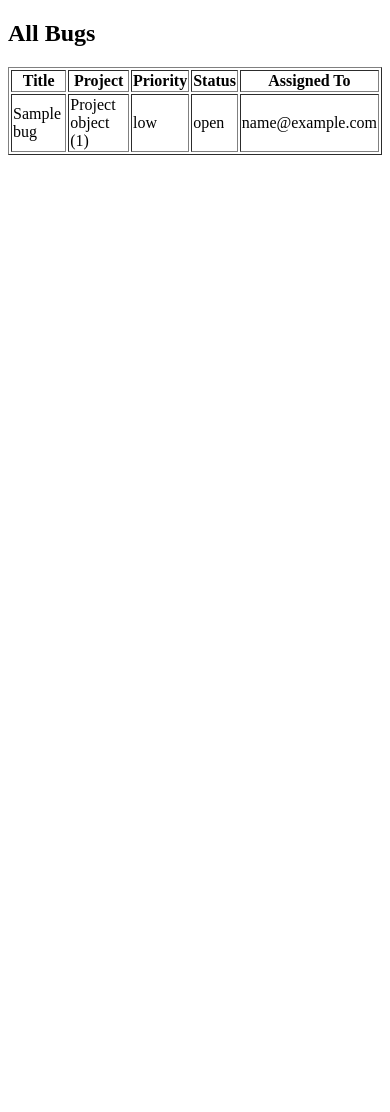
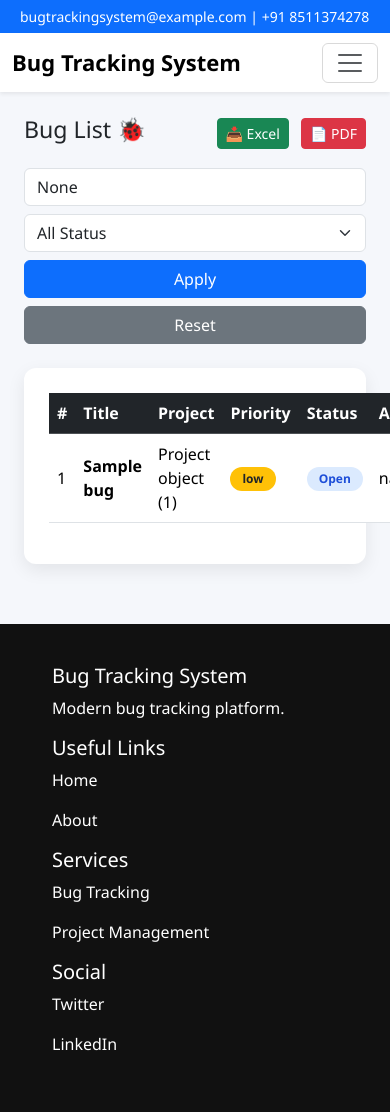
Before and after one commit to siddharthmehta2222-hub/bug-tracking-system-django, a Django app: page /bug-list/ in a window 390 px wide; the page is wider, and only the part inside the window is pictured. Before the commit the page ends 155 px from the top of that part, so only its background shows below. Run offline with Django 5.2, Linux system fonts and the light colour scheme; a user stored in the database is signed in; tables that the repository leaves empty hold one stand-in row (values such as "Sample post").

Commit message:
final: dded search,filters,export,pagination,role-based dashboard

```diff
--- a/core/templates/core/bug_list.html
+++ b/core/templates/core/bug_list.html
@@ -1,33 +1,125 @@
-<!DOCTYPE html>
-<html>
-<head>
-    <title>Bug List</title>
-</head>
+{% extends 'core/base.html' %}
 
-<body>
+{% block content %}
 
-<h2>All Bugs</h2>
+<style>
+.table-container{
+    background:white;
+    padding:25px;
+    border-radius:12px;
+    box-shadow:0 6px 18px rgba(0,0,0,0.08);
+}
 
-<table border="1">
+.badge{
+    padding:6px 12px;
+    border-radius:20px;
+    font-size:12px;
+}
+
+.badge-open{background:#dbeafe;color:#1d4ed8;}
+.badge-progress{background:#fef3c7;color:#b45309;}
+.badge-closed{background:#dcfce7;color:#15803d;}
+</style>
+
+<div class="container mt-4">
+
+    <!-- HEADER -->
+    <div class="d-flex justify-content-between align-items-center mb-3">
+        <h3>Bug List 🐞</h3>
+
+        <!-- EXPORT BUTTONS -->
+        <div>
+            <a href="{% url 'export_bugs_excel' %}" class="btn btn-success btn-sm me-2">
+                📥 Excel
+            </a>
+            <a href="{% url 'export_bugs_pdf' %}" class="btn btn-danger btn-sm">
+                📄 PDF
+            </a>
+        </div>
+    </div>
+
+    <!-- 🔍 SEARCH + FILTER -->
+    <form method="GET" class="row mb-4 g-2">
+
+        <div class="col-md-4">
+            <input type="text" name="q" value="{{ query }}"
+                   class="form-control" placeholder="🔍 Search bugs...">
+        </div>
+
+        <div class="col-md-3">
+            <select name="status" class="form-select">
+                <option value="">All Status</option>
+                <option value="open" {% if status == 'open' %}selected{% endif %}>Open</option>
+                <option value="in_progress" {% if status == 'in_progress' %}selected{% endif %}>In Progress</option>
+                <option value="closed" {% if status == 'closed' %}selected{% endif %}>Closed</option>
+            </select>
+        </div>
+
+        <div class="col-md-2">
+            <button class="btn btn-primary w-100">Apply</button>
+        </div>
+
+        <div class="col-md-2">
+            <a href="{% url 'bug_list' %}" class="btn btn-secondary w-100">
+                Reset
+            </a>
+        </div>
+
+    </form>
+
+    <!-- 📋 TABLE -->
+    <div class="table-container">
+
+        <table class="table table-hover align-middle">
+            <thead class="table-dark">
                 <tr>
+                    <th>#</th>
                     <th>Title</th>
                     <th>Project</th>
                     <th>Priority</th>
                     <th>Status</th>
                     <th>Assigned To</th>
                 </tr>
+            </thead>
+
+            <tbody>
 
             {% for bug in bugs %}
             <tr>
-    <td>{{ bug.title }}</td>
+                <td>{{ forloop.counter }}</td>
+                <td><strong>{{ bug.title }}</strong></td>
                 <td>{{ bug.project }}</td>
-    <td>{{ bug.priority }}</td>
-    <td>{{ bug.status }}</td>
+                <td>
+                    <span class="badge bg-warning text-dark">
+                        {{ bug.priority }}
+                    </span>
+                </td>
+
+                <td>
+                    {% if bug.status == 'open' %}
+                        <span class="badge badge-open">Open</span>
+                    {% elif bug.status == 'in_progress' %}
+                        <span class="badge badge-progress">In Progress</span>
+                    {% else %}
+                        <span class="badge badge-closed">Closed</span>
+                    {% endif %}
+                </td>
+
                 <td>{{ bug.assigned_to }}</td>
+            </tr>
+            {% empty %}
+            <tr>
+                <td colspan="6" class="text-center text-muted">
+                    No bugs found 😔
+                </td>
             </tr>
             {% endfor %}
 
+            </tbody>
         </table>
 
-</body>
-</html>
+    </div>
+
+</div>
+
+{% endblock %}
--- a/core/urls.py
+++ b/core/urls.py
@@ -44,6 +44,9 @@ urlpatterns = [
 
     path('change-password/<int:id>/', views.change_password, name='change_password'),
 
+    path('export-bugs-excel/', views.export_bugs_excel, name='export_bugs_excel'),
+
+    path('export-bugs-pdf/', views.export_bugs_pdf, name='export_bugs_pdf')
 
 
 
--- a/core/views.py
+++ b/core/views.py
@@ -2,20 +2,20 @@ from django.shortcuts import render, redirect, get_object_or_404
 from django.contrib.auth import authenticate, login, logout, get_user_model
 from django.contrib.auth.decorators import login_required
 from django.contrib import messages
-from django.http import HttpResponseForbidden
-
+from django.http import HttpResponseForbidden, HttpResponse
+from django.db.models import Q
+from django.contrib.auth.hashers import make_password
 
 from .models import Bug
 from .forms import BugForm, UserSignupForm
+
 import openpyxl
-from django.http import HttpResponse
 from reportlab.pdfgen import canvas
 
 
-
-
-
-
+# ==================================================
+# ADMIN ONLY DECORATOR
+# ==================================================
 def admin_only(view_func):
     def wrapper(request, *args, **kwargs):
         if request.user.role != 'admin':
@@ -23,8 +23,10 @@ def admin_only(view_func):
         return view_func(request, *args, **kwargs)
     return wrapper
 
-# ✅ Use custom user model properly
+
+# ✅ Custom user model
 User = get_user_model()
+
 
 # ==================================================
 # USER SIGNUP
@@ -40,6 +42,7 @@ def userSignupView(request):
         form = UserSignupForm()
 
     return render(request, 'core/signup.html', {'form': form})
+
 
 # ==================================================
 # LOGIN
@@ -59,6 +62,7 @@ def loginView(request):
 
     return render(request, "core/login.html")
 
+
 # ==================================================
 # LOGOUT
 # ==================================================
@@ -67,27 +71,29 @@ def logoutView(request):
     logout(request)
     return redirect('/login/')
 
+
 # ==================================================
 # DASHBOARD
 # ==================================================
 @login_required
 def dashboardView(request):
-    total_bugs = Bug.objects.count()
-    open_bugs = Bug.objects.filter(status='open').count()
-    progress_bugs = Bug.objects.filter(status='in_progress').count()
-    closed_bugs = Bug.objects.filter(status='closed').count()
+
+    if request.user.role == 'admin':
+        bugs = Bug.objects.all()
+    else:
+        bugs = Bug.objects.filter(assigned_to=request.user)
 
     context = {
-        'total_bugs': total_bugs,
-        'open_bugs': open_bugs,
-        'progress_bugs': progress_bugs,
-        'closed_bugs': closed_bugs,
+        'total_bugs': bugs.count(),
+        'open_bugs': bugs.filter(status='open').count(),
+        'progress_bugs': bugs.filter(status='in_progress').count(),
+        'closed_bugs': bugs.filter(status='closed').count(),
     }
 
     return render(request, "core/dashboard.html", context)
 
 # ==================================================
-# START BUG
+# BUG ACTIONS
 # ==================================================
 @login_required
 def start_bug(request, id):
@@ -97,9 +103,7 @@ def start_bug(request, id):
     messages.success(request, "Bug moved to In Progress")
     return redirect('dashboard')
 
-# ==================================================
-# CLOSE BUG
-# ==================================================
+
 @login_required
 def close_bug(request, id):
     bug = get_object_or_404(Bug, id=id)
@@ -107,6 +111,7 @@ def close_bug(request, id):
     bug.save()
     messages.success(request, "Bug closed successfully")
     return redirect('dashboard')
+
 
 # ==================================================
 # ADD BUG
@@ -126,16 +131,36 @@ def add_bug(request):
 
     return render(request, 'core/add_bug.html', {'form': form})
 
+
 # ==================================================
 # BUG LIST
 # ==================================================
 @login_required
 def bug_list(request):
+    query = request.GET.get('q')
+    status = request.GET.get('status')
+
     bugs = Bug.objects.all().order_by('-id')
-    return render(request, 'core/bug_list.html', {'bugs': bugs})
+
+    # 🔍 SEARCH
+    if query:
+        bugs = bugs.filter(
+            Q(title__icontains=query) |
+            Q(description__icontains=query)
+        )
+
+    # 🎯 FILTER
+    if status:
+        bugs = bugs.filter(status=status)
+
+    return render(request, 'core/bug_list.html', {
+        'bugs': bugs,
+        'query': query,
+        'status': status
+    })
 
 # ==================================================
-# HOME PAGE
+# HOME
 # ==================================================
 def home(request):
     context = {
@@ -146,45 +171,29 @@ def home(request):
     }
     return render(request, 'core/home.html', context)
 
+
 # ==================================================
 # ADD USER
 # ==================================================
 @login_required
 def add_user(request):
     if request.method == "POST":
-
-        username = request.POST.get('username')
-        email = request.POST.get('email')
-        password = request.POST.get('password')
-        role = request.POST.get('role')
-
-        first_name = request.POST.get('first_name')
-        last_name = request.POST.get('last_name')
-        phone = request.POST.get('phone')
-        gender = request.POST.get('gender')
-        dob = request.POST.get('dob')
-        address = request.POST.get('address')
-
-        image = request.FILES.get('image')
-
-        # ✅ Create user
         user = User.objects.create_user(
-            username=username,
-            email=email,
-            password=password
+            username=request.POST.get('username'),
+            email=request.POST.get('email'),
+            password=request.POST.get('password')
         )
 
-        # Extra fields
-        user.role = role
-        user.first_name = first_name
-        user.last_name = last_name
-        user.phone = phone
-        user.gender = gender
-        user.dob = dob
-        user.address = address
+        user.role = request.POST.get('role')
+        user.first_name = request.POST.get('first_name')
+        user.last_name = request.POST.get('last_name')
+        user.phone = request.POST.get('phone')
+        user.gender = request.POST.get('gender')
+        user.dob = request.POST.get('dob')
+        user.address = request.POST.get('address')
 
-        if image:
-            user.image = image
+        if request.FILES.get('image'):
+            user.image = request.FILES.get('image')
 
         user.save()
 
@@ -193,13 +202,30 @@ def add_user(request):
 
     return render(request, 'core/add_user.html')
 
+
 # ==================================================
-# USER LIST
+# USER LIST (WITH SEARCH 🔥)
 # ==================================================
 @login_required
 def user_list(request):
+    query = request.GET.get('q')
+
     users = User.objects.all().order_by('-id')
-    return render(request, 'core/user_list.html', {'users': users})
+
+    if query:
+        users = users.filter(
+            Q(username__icontains=query) |
+            Q(email__icontains=query) |
+            Q(first_name__icontains=query) |
+            Q(last_name__icontains=query) |
+            Q(phone__icontains=query)
+        )
+
+    return render(request, 'core/user_list.html', {
+        'users': users,
+        'query': query
+    })
+
 
 # ==================================================
 # DELETE USER
@@ -211,11 +237,19 @@ def delete_user(request, id):
     messages.success(request, "User deleted successfully")
     return redirect('user_list')
 
+
+# ==================================================
+# VIEW USER
+# ==================================================
 @login_required
 def view_user(request, id):
     user = get_object_or_404(User, id=id)
     return render(request, 'core/view_user.html', {'user': user})
 
+
+# ==================================================
+# EDIT USER
+# ==================================================
 @login_required
 def edit_user(request, id):
     user = get_object_or_404(User, id=id)
@@ -238,11 +272,19 @@ def edit_user(request, id):
 
     return render(request, 'core/edit_user.html', {'user': user})
 
+
+# ==================================================
+# USER REPORT
+# ==================================================
 @login_required
 def user_report(request):
     users = User.objects.all().order_by('-id')
     return render(request, 'core/user_report.html', {'users': users})
 
+
+# ==================================================
+# EXPORT EXCEL
+# ==================================================
 @login_required
 def export_users_excel(request):
     users = User.objects.all()
@@ -251,11 +293,8 @@ def export_users_excel(request):
     ws = wb.active
     ws.title = "Users"
 
-    # HEADER
-    headers = ['ID', 'Name', 'Email', 'Phone', 'Role', 'DOB']
-    ws.append(headers)
+    ws.append(['ID', 'Name', 'Email', 'Phone', 'Role', 'DOB'])
 
-    # DATA
     for user in users:
         ws.append([
             user.id,
@@ -274,6 +313,10 @@ def export_users_excel(request):
     wb.save(response)
     return response
 
+
+# ==================================================
+# EXPORT PDF
+# ==================================================
 @login_required
 def export_users_pdf(request):
     users = User.objects.all()
@@ -284,8 +327,6 @@ def export_users_pdf(request):
     p = canvas.Canvas(response)
 
     y = 800
-    p.setFont("Helvetica", 10)
-
     for user in users:
         text = f"{user.id} | {user.first_name} {user.last_name} | {user.email} | {user.role}"
         p.drawString(30, y, text)
@@ -298,22 +339,10 @@ def export_users_pdf(request):
     p.save()
     return response
 
-@login_required
-def change_password(request, id):
-    user = get_object_or_404(User, id=id)
 
-    if request.method == "POST":
-        new_password = request.POST.get("password")
-        user.password = make_password(new_password)
-        user.save()
-
-        messages.success(request, "Password updated successfully")
-        return redirect('view_user', id=user.id)
-
-    return render(request, 'core/change_password.html', {'user': user})
-
-from django.contrib.auth.hashers import make_password
-
+# ==================================================
+# CHANGE PASSWORD (ADMIN ONLY 🔐)
+# ==================================================
 @login_required
 @admin_only
 def change_password(request, id):
@@ -334,3 +363,64 @@ def change_password(request, id):
         return redirect('user_list')
 
     return render(request, 'core/change_password.html', {'user': user})
+
+# ==========================================
+# EXPORT BUGS EXCEL
+# ==========================================
+@login_required
+def export_bugs_excel(request):
+    bugs = Bug.objects.all()
+
+    wb = openpyxl.Workbook()
+    ws = wb.active
+    ws.title = "Bugs"
+
+    # HEADER
+    ws.append(['ID', 'Title', 'Project', 'Priority', 'Status', 'Assigned To'])
+
+    # DATA
+    for bug in bugs:
+        ws.append([
+            bug.id,
+            bug.title,
+            str(bug.project),
+            bug.priority,
+            bug.status,
+            str(bug.assigned_to)
+        ])
+
+    response = HttpResponse(
+        content_type='application/vnd.openxmlformats-officedocument.spreadsheetml.sheet'
+    )
+    response['Content-Disposition'] = 'attachment; filename=bugs.xlsx'
+
+    wb.save(response)
+    return response
+
+
+# ==========================================
+# EXPORT BUGS PDF
+# ==========================================
+@login_required
+def export_bugs_pdf(request):
+    bugs = Bug.objects.all()
+
+    response = HttpResponse(content_type='application/pdf')
+    response['Content-Disposition'] = 'attachment; filename=bugs.pdf'
+
+    p = canvas.Canvas(response)
+
+    y = 800
+    p.setFont("Helvetica", 10)
+
+    for bug in bugs:
+        text = f"{bug.id} | {bug.title} | {bug.priority} | {bug.status}"
+        p.drawString(30, y, text)
+        y -= 20
+
+        if y < 50:
+            p.showPage()
+            y = 800
+
+    p.save()
+    return response
```
Lines whose indentation alone changed are shown as unchanged.
